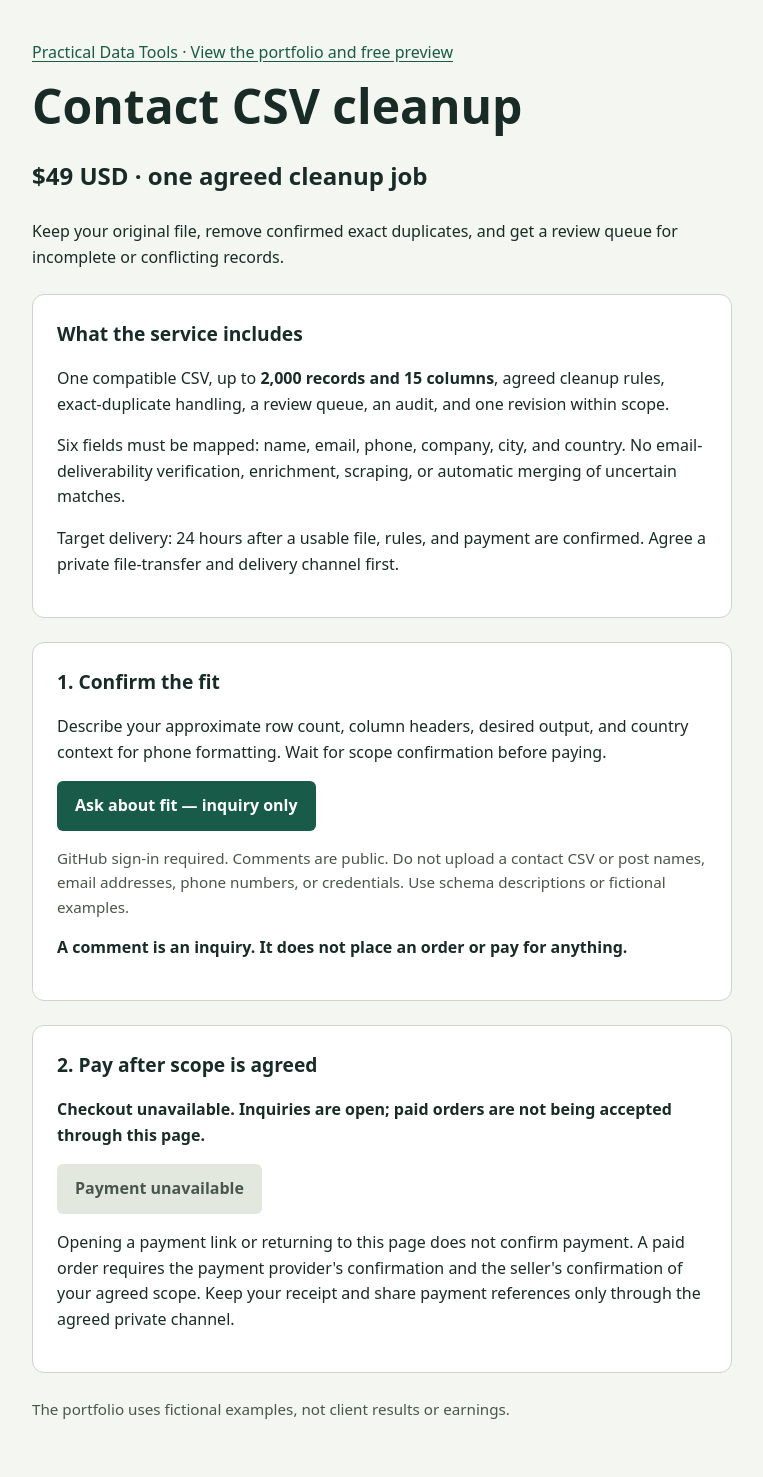
After one commit to adigp4-alt/drrrd, a Flask app: page /contact-cleanup in a window 1280 px wide. The commit adds this page. Shown: the whole page, without its empty margins (258-1021 px from the left). Run offline with Flask 3, Linux system fonts and the light colour scheme.

Commit message:
Add disabled-by-default contact cleanup payment handoff (#33)

```diff
--- /dev/null
+++ b/app/routes/contact_cleanup.py
@@ -0,0 +1,89 @@
+"""Provider-neutral handoff only; no payment collection or order confirmation."""
+
+import ipaddress
+import re
+from urllib.parse import urlsplit
+
+from flask import Blueprint, current_app, redirect, render_template
+
+bp = Blueprint("contact_cleanup", __name__, url_prefix="/contact-cleanup")
+
+INQUIRY_URL = "https://github.com/adigp4-alt/drrrd/issues/32"
+PORTFOLIO_URL = "https://practical-data-tools.pulsargeek.chatgpt.site"
+
+
+def payment_destination():
+    """Fail closed on missing/unsafe configuration, not proof a provider works.
+
+    Only the operator can verify ownership, live mode, price and fulfillment.
+    The separate enable switch records that deliberate activation decision.
+    No user-supplied redirect target is accepted and no URL is fetched here.
+    """
+    if current_app.config.get("CONTACT_CLEANUP_CHECKOUT_ENABLED") is not True:
+        return None
+    value = current_app.config.get("CONTACT_CLEANUP_PAYMENT_URL", "")
+    if not isinstance(value, str):
+        return None
+    value = value.strip()
+    if not value or re.search(r"[\s\\\x00-\x1f\x7f]", value):
+        return None
+    try:
+        url = urlsplit(value)
+        host = (url.hostname or "").lower()
+        if (url.scheme != "https" or url.username is not None
+                or url.password is not None or url.port not in (None, 443)):
+            return None
+    except ValueError:
+        return None
+
+    # Public DNS names only. Reject common copy/paste placeholders and local
+    # destinations; syntax validation still cannot establish a real checkout.
+    labels = host.split(".")
+    if len(host) > 253 or len(labels) < 2 or not re.search(r"[a-z]", labels[-1]) or not all(
+        re.fullmatch(r"[a-z0-9](?:[a-z0-9-]{0,61}[a-z0-9])?", label)
+        for label in labels
+    ):
+        return None
+    if labels[-1] in {"localhost", "local", "test", "invalid", "example"}:
+        return None
+    if any(host == name or host.endswith("." + name)
+           for name in ("example.com", "example.net", "example.org")):
+        return None
+    try:
+        ipaddress.ip_address(host)
+    except ValueError:
+        pass
+    else:
+        return None
+    return value
+
+
+@bp.after_request
+def prevent_stale_checkout(response):
+    # A disabled destination must not survive in a browser/proxy cache.
+    response.headers["Cache-Control"] = "no-store"
+    response.headers["Referrer-Policy"] = "no-referrer"
+    return response
+
+
+def service_page(destination=None):
+    return render_template(
+        "contact_cleanup.html",
+        checkout_available=bool(destination),
+        inquiry_url=INQUIRY_URL,
+        portfolio_url=PORTFOLIO_URL,
+    )
+
+
+@bp.get("")
+def offer():
+    return service_page(payment_destination())
+
+
+@bp.get("/checkout")
+def checkout():
+    # Recheck even if the visitor has an old tab with an enabled button.
+    destination = payment_destination()
+    if not destination:
+        return service_page(), 503
+    return redirect(destination, code=303)
--- a/app/static/sw.js
+++ b/app/static/sw.js
@@ -22,7 +22,7 @@
  * Never cache POSTs, and never cache an error response.
  */
 
-const VERSION = "ft-v1";
+const VERSION = "ft-v2";
 const SHELL_CACHE = `${VERSION}-shell`;
 const DATA_CACHE = `${VERSION}-data`;
 const ASSET_CACHE = `${VERSION}-assets`;
@@ -121,6 +121,9 @@ self.addEventListener("fetch", (event) => {
   // an outage would be actively misleading.
   if (url.pathname === "/foresight/api/diagnostics") return;
 
+  // Payment availability and redirects must never fall back to stale HTML.
+  if (url.pathname === "/contact-cleanup" || url.pathname.startsWith("/contact-cleanup/")) return;
+
   if (isForecastApi(url)) {
     event.respondWith(networkFirst(request, DATA_CACHE, true));
     return;
--- a/render.yaml
+++ b/render.yaml
@@ -13,6 +13,12 @@ services:
     # research through Claude and can exceed gunicorn's 30s default.
     startCommand: gunicorn main:app --bind 0.0.0.0:$PORT --workers 1 --threads 8 --timeout 300
     envVars:
+      # Optional contact-cleanup handoff. Leave disabled until the real $49 USD
+      # hosted-payment destination is verified; see docs/contact-cleanup-checkout.md.
+      # Set these manually in the host's environment and restart/redeploy:
+      # CONTACT_CLEANUP_PAYMENT_URL=<seller's verified HTTPS payment link>
+      # CONTACT_CLEANUP_CHECKOUT_ENABLED=true
+
       # Enables the Claude catalyst overlay on /foresight. Leave unset to run
       # the forecast board in quant-only mode. Set the value in the Render
       # dashboard, not here — never commit a key.
--- a/templates/base.html
+++ b/templates/base.html
@@ -225,6 +225,7 @@
                     <li class="nav-item"><a class="nav-link" href="/watchlist">Watchlist</a></li>
                     <li class="nav-item"><a class="nav-link" href="/correlation">Correlation</a></li>
                     <li class="nav-item"><a class="nav-link" href="/reports">Reports</a></li>
+                    <li class="nav-item"><a class="nav-link" href="{{ url_for('contact_cleanup.offer') }}">Contact cleanup</a></li>
                 </ul>
             </div>
         </div>
--- /dev/null
+++ b/templates/contact_cleanup.html
@@ -0,0 +1,74 @@
+<!doctype html>
+<html lang="en">
+<head>
+  <meta charset="utf-8">
+  <meta name="viewport" content="width=device-width, initial-scale=1">
+  <meta name="referrer" content="no-referrer">
+  <title>Contact CSV cleanup — Practical Data Tools</title>
+  <style>
+    :root { color-scheme: light; font-family: system-ui, sans-serif; color: #182b26; background: #f4f6f1; }
+    * { box-sizing: border-box; }
+    body { margin: 0; line-height: 1.6; }
+    main { max-width: 740px; margin: 0 auto; padding: 40px 20px; }
+    h1 { line-height: 1.15; font-size: clamp(2rem, 7vw, 3rem); margin: 12px 0; }
+    h2 { font-size: 1.2rem; margin-top: 0; }
+    a { color: #185b48; text-underline-offset: 3px; }
+    .price { font-size: 1.5rem; font-weight: 700; }
+    section { background: white; border: 1px solid #cbd5c8; border-radius: 12px; padding: 24px; margin: 24px 0; }
+    .action { display: inline-block; border: 0; border-radius: 6px; padding: 12px 18px; font: inherit; font-weight: 650; }
+    a.action { color: white; background: #185b48; text-decoration: none; }
+    button:disabled { color: #4a564c; background: #e3e8df; cursor: not-allowed; }
+    a:focus-visible { outline: 3px solid #b75a12; outline-offset: 4px; }
+    .note { color: #4a564c; font-size: 0.95rem; }
+  </style>
+</head>
+<body>
+  <main>
+    <a href="{{ portfolio_url }}">Practical Data Tools · View the portfolio and free preview</a>
+    <h1>Contact CSV cleanup</h1>
+    <p class="price">$49 USD · one agreed cleanup job</p>
+    <p>Keep your original file, remove confirmed exact duplicates, and get a review
+      queue for incomplete or conflicting records.</p>
+
+    <section aria-labelledby="scope-title">
+      <h2 id="scope-title">What the service includes</h2>
+      <p>One compatible CSV, up to <strong>2,000 records and 15 columns</strong>,
+        agreed cleanup rules, exact-duplicate handling, a review queue, an audit,
+        and one revision within scope.</p>
+      <p>Six fields must be mapped: name, email, phone, company, city, and country.
+        No email-deliverability verification, enrichment, scraping, or automatic
+        merging of uncertain matches.</p>
+      <p>Target delivery: 24 hours after a usable file, rules, and payment are
+        confirmed. Agree a private file-transfer and delivery channel first.</p>
+    </section>
+
+    <section aria-labelledby="inquiry-title">
+      <h2 id="inquiry-title">1. Confirm the fit</h2>
+      <p>Describe your approximate row count, column headers, desired output, and
+        country context for phone formatting. Wait for scope confirmation before paying.</p>
+      <a class="action" href="{{ inquiry_url }}">Ask about fit — inquiry only</a>
+      <p class="note">GitHub sign-in required. Comments are public. Do not upload a
+        contact CSV or post names, email addresses, phone numbers, or credentials.
+        Use schema descriptions or fictional examples.</p>
+      <p><strong>A comment is an inquiry. It does not place an order or pay for anything.</strong></p>
+    </section>
+
+    <section aria-labelledby="payment-title">
+      <h2 id="payment-title">2. Pay after scope is agreed</h2>
+      {% if checkout_available %}
+      <p id="checkout-status">A payment link is available. Continue only after your
+        scope is confirmed; check the service, seller, currency, and total on the payment page.</p>
+      <a class="action" href="{{ url_for('contact_cleanup.checkout') }}" aria-describedby="checkout-status">Continue to payment — $49 USD</a>
+      {% else %}
+      <p id="checkout-status"><strong>Checkout unavailable. Inquiries are open; paid orders are not being accepted through this page.</strong></p>
+      <button class="action" type="button" disabled aria-describedby="checkout-status">Payment unavailable</button>
+      {% endif %}
+      <p>Opening a payment link or returning to this page does not confirm payment.
+        A paid order requires the payment provider's confirmation and the seller's
+        confirmation of your agreed scope. Keep your receipt and share payment
+        references only through the agreed private channel.</p>
+    </section>
+    <p class="note">The portfolio uses fictional examples, not client results or earnings.</p>
+  </main>
+</body>
+</html>
```
Also changed, not shown: PROJECT-SHOWCASE.md (+7 -3 lines), app/__init__.py (+12 -1 lines), docs/contact-cleanup-checkout.md (added, +92 -0 lines), tests/test_contact_cleanup.py (added, +128 -0 lines), .github/workflows/python-package-conda.yml, README.md.
